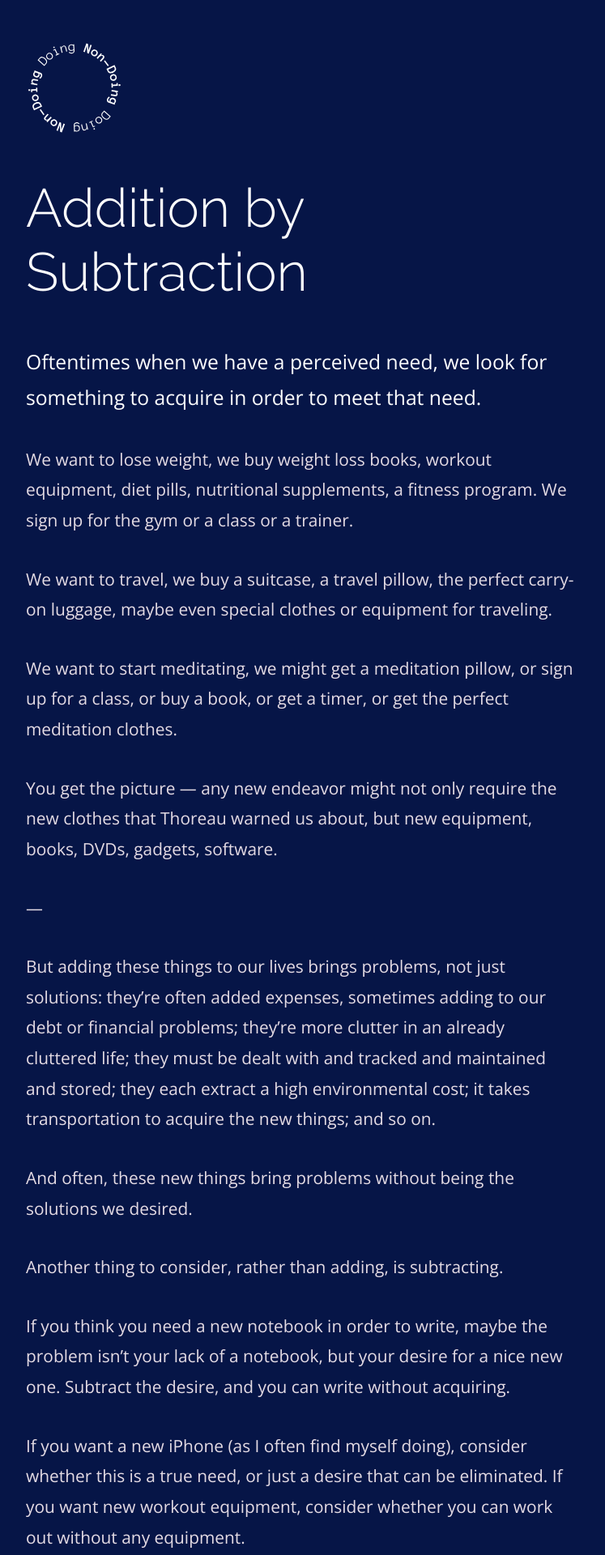
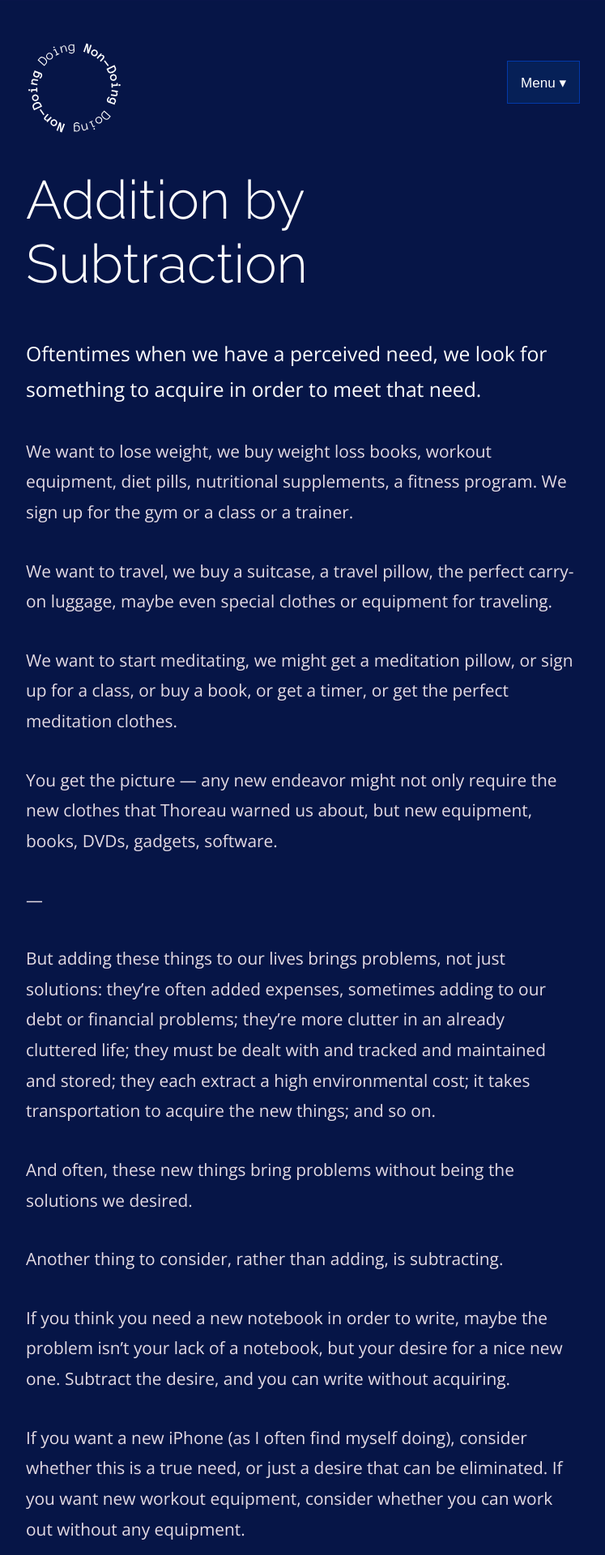
Before and after one commit to HenrikSimen/doing-non-doing, a Jekyll site: the page built from index.html, in a window 1280 px wide. Shown: the top 1920 px of the page at 81% size, without its empty margins (266-1013 px from the left). Built offline with Jekyll 4.4.1, drawn with Linux system fonts in a browser that asks for light colours.

Commit message:
Added Dropdown Menu Support

```diff
--- /dev/null
+++ b/_includes/nav-dropdown.html
@@ -0,0 +1,8 @@
+<nav class="dropdown">
+  <button class="dropbtn">Menu  &#9662;</button>
+  <div  class="dropdown-content">
+    <a href="{{site.baseurl}}/resources">Resources</a>
+    <a href="{{site.baseurl}}/insights">Insights</a>
+    <a href="{{site.baseurl}}/now">Now</a>
+  </div>
+</nav>
--- a/_layouts/default.html
+++ b/_layouts/default.html
@@ -39,6 +39,8 @@
     <header>
         <a href="{{site.baseurl}}/index"><img class="logo" src="{{site.baseurl}}/assets/img/logo.svg" alt="Doing Non Doing Logo" width="120"></a>
         <a class="logo-mobile" href="{{site.baseurl}}/index"><h1>Doing <span>Non-Doing</span></h1></a>
+
+        {% include nav-dropdown.html %}
     </header>
     <section>
       <article>
--- a/assets/css/responsive.css
+++ b/assets/css/responsive.css
@@ -69,6 +69,29 @@
    width: auto;
   }
 
+  .logo {
+    display: block;
+    float: left;
+  }
+
+  .logo-mobile {
+    display: none;
+  }
+
+   /* NAVIGATION */
+
+   header nav {
+    width: auto;
+    float: right;
+  }
+
+  .dropbtn {
+    width: auto;
+  }
+
+  .dropdown-content {
+    min-width: 160px;
+  }
 
 }
 
@@ -84,9 +107,6 @@
     margin: 0 auto;
   }
 
-  .logo {
-    display: block;
-  }
 
   .logo-mobile {
     display: none;
@@ -166,6 +186,7 @@
 
   .logo {
     display: block;
+    float: left;
   }
 
   .logo-mobile {
@@ -228,4 +249,6 @@
     color: #fbae39;
   }
 
+
+
  }
--- a/assets/css/style.css
+++ b/assets/css/style.css
@@ -51,6 +51,7 @@
 header {
   margin-bottom: 50px;
   font-size: 0.9em;
+  width: 100%;
 }
 
 header img {
@@ -84,6 +85,66 @@
   font-size: 1em;
   line-height: 1.7em;
   /* margin-left: 35px; */
+}
+
+
+section {
+  clear: both;
+  padding-top: 40px;
+}
+
+/* NAVIGATION */
+
+header nav {
+  width: 100%;
+}
+
+.dropbtn {
+  padding: 16px 16px 14px;
+  border: 1px solid #0239a9;
+  background-color: #062057;
+  cursor: pointer;
+  color: white;
+  transition: all 0.1s ease-in-out;
+  font-size: 1em;
+  margin-top: 25px;
+  width: 100%;
+}
+
+.dropdown {
+  position: relative;
+  display: inline-block;
+}
+
+.dropdown-content {
+  display: none;
+  position: absolute;
+  background-color: #0239a9;
+  width: 100%;
+  z-index: 1;
+}
+
+.dropdown-content a {
+  color: white;
+  padding: 12px 16px;
+  text-decoration: none;
+  display: block;
+  font-weight: 400;
+}
+
+.dropdown-content a:hover {
+  background-color: #062057;
+  transition: all 0.1s ease-in-out;
+
+}
+
+.dropdown:hover .dropdown-content {
+  display: block;
+}
+
+.dropdown:hover .dropbtn {
+  /* background-color: #fbae39; */
+  border-color: #fbae39;
 }
 
 /* Mobile Styles */
```
Also changed, not shown: assets/js/app.js (line endings or trailing spaces).
